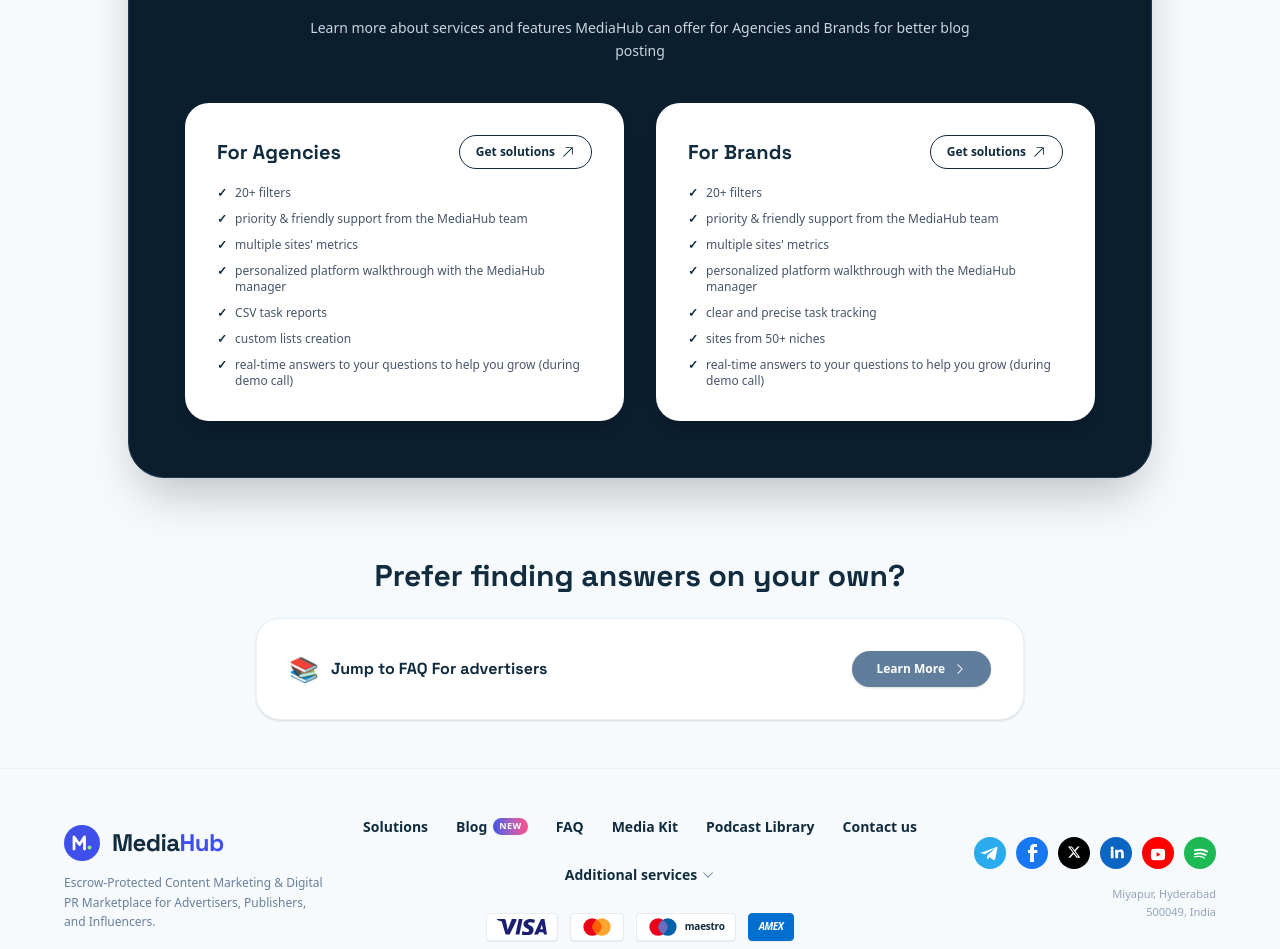
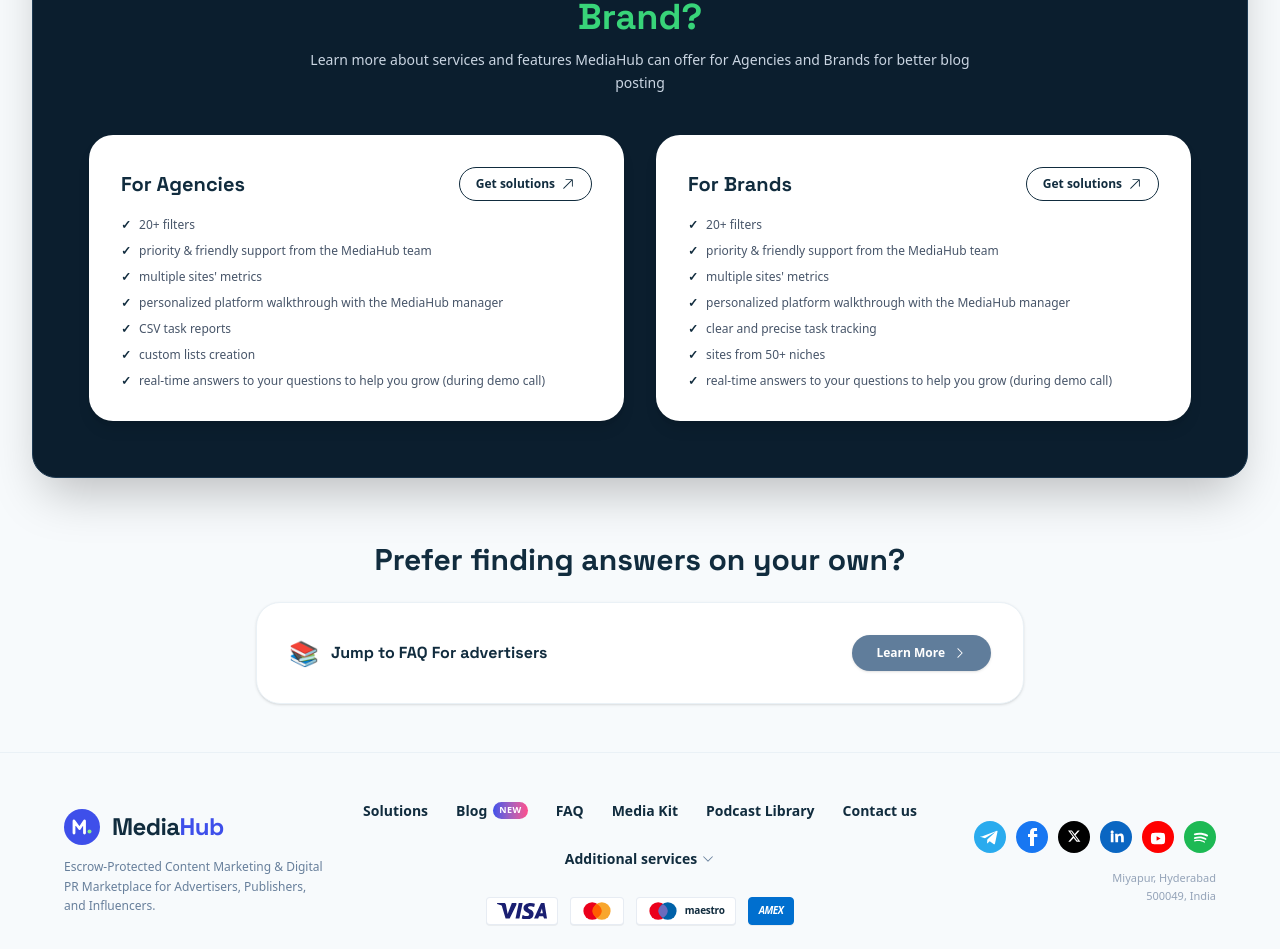
Before and after one commit to Freelancething/MediaHub, a Next.js app in the folder mediatech/: page /contact in a window 1280 px wide. Shown: the part 1404-2353 px from the top of the page. Built offline with nearby package versions, Linux system fonts and the light colour scheme.

Commit message:
contact page bug fixed

```diff
--- a/mediatech/src/app/contact/page.tsx
+++ b/mediatech/src/app/contact/page.tsx
@@ -304,8 +304,7 @@ export default function ContactPage() {
                   {/* reCAPTCHA Box */}
                   <div
                     onClick={() => setFormData({ ...formData, robotChecked: !formData.robotChecked })}
-                    className={`bg-white rounded-xl border p-3 flex items-center gap-4 text-xs font-semibold text-slate-700 shadow-sm shrink-0 cursor-pointer transition ${
-                      formData.robotChecked ? "border-emerald-500 bg-emerald-50/30" : "border-[#CBD5E1]"
+                    className={`bg-white rounded-xl border p-3 flex items-center gap-4 text-xs font-semibold text-slate-700 shadow-sm shrink-0 cursor-pointer transition ${formData.robotChecked ? "border-emerald-500 bg-emerald-50/30" : "border-[#CBD5E1]"
                       }`}
                   >
                     <input
@@ -349,11 +348,13 @@ export default function ContactPage() {
           </div>
         </section>
 
+      </main>
+
       {/* ─────────────────────────────────────────────
-           3. DARK NAVY AGENCY OR BRAND BANNER (Screenshot 3)
+         3. DARK NAVY AGENCY OR BRAND BANNER
          ───────────────────────────────────────────── */}
-        <section>
-          <div className="bg-[#0B1E2E] rounded-[36px] p-8 sm:p-14 text-white shadow-2xl space-y-10 border border-[#1E3A52] text-center max-w-5xl mx-auto">
+      <section className="px-4 sm:px-6 lg:px-8 max-w-[1400px] mx-auto my-12">
+        <div className="bg-[#0B1E2E] rounded-3xl p-8 sm:p-14 text-white shadow-2xl space-y-10 border border-[#1E3A52] text-center w-full">
           <div className="space-y-3 max-w-2xl mx-auto">
             <h3 className="text-3xl sm:text-4xl font-extrabold font-space">
               Are you representing an <span className="text-[#38D479]">Agency</span> or a <span className="text-[#38D479]">Brand?</span>
@@ -420,6 +421,8 @@ export default function ContactPage() {
         </div>
       </section>
 
+      <main className="w-full px-6 sm:px-8 lg:px-12 pb-12 max-w-6xl mx-auto space-y-16">
+
         {/* ─────────────────────────────────────────────
            4. PREFER FINDING ANSWERS ON YOUR OWN? (Screenshot 4)
            ───────────────────────────────────────────── */}
--- a/mediatech/src/app/page.tsx
+++ b/mediatech/src/app/page.tsx
@@ -1427,9 +1427,8 @@ export default function Home() {
                   setCtaRobotChecked(!ctaRobotChecked);
                   if (ctaError) setCtaError("");
                 }}
-                className={`w-[300px] bg-white rounded-xl border p-3.5 flex items-center justify-between text-left shadow-sm cursor-pointer transition ${
-                  ctaRobotChecked ? "border-emerald-500 bg-emerald-50/20" : "border-[#dcdce5]"
-                }`}
+                className={`w-[300px] bg-white rounded-xl border p-3.5 flex items-center justify-between text-left shadow-sm cursor-pointer transition ${ctaRobotChecked ? "border-emerald-500 bg-emerald-50/20" : "border-[#dcdce5]"
+                  }`}
               >
                 <div className="flex items-center gap-3">
                   <input
```
Also changed, not shown: 1 other file (tests, documents, lock files or other folders). Lines whose indentation alone changed are shown as unchanged.
